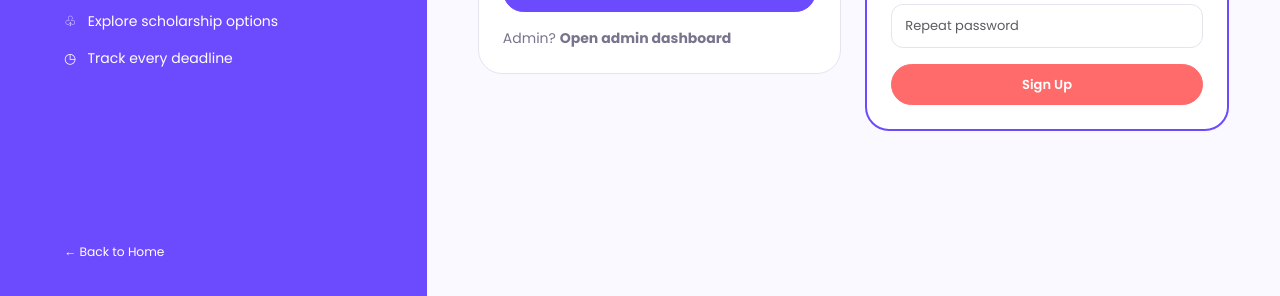
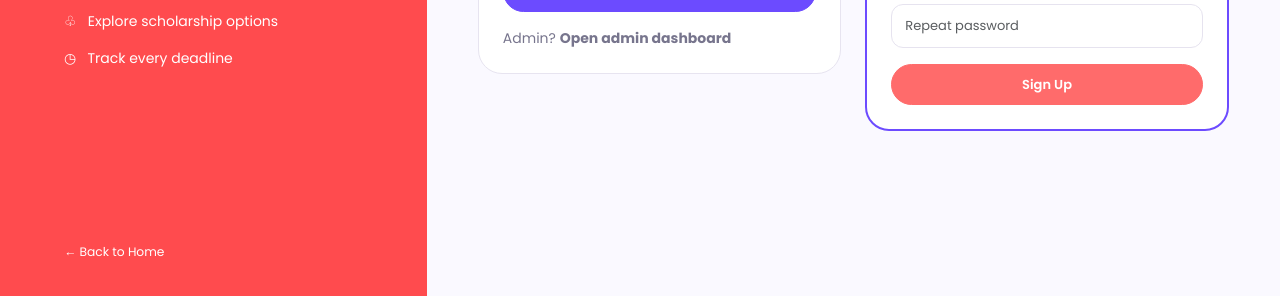
Before and after one commit to 14-nihal-lanjewar-rbu/CWS-Mini-Project, a plain HTML site: page login.html in a window 1280 px wide. Shown: the part 504-800 px from the top of the page. Drawn offline with nearby package versions, Linux system fonts and the light colour scheme.

Commit message:
Update style.css

```diff
--- a/style.css
+++ b/style.css
@@ -213,7 +213,7 @@ a {
 }
 
 .login-side {
-    background: var(--purple);
+    background: #FF4B4E;
     color: #FFFFFF;
     min-height: 100vh;
     padding: 35px 5%;
```
